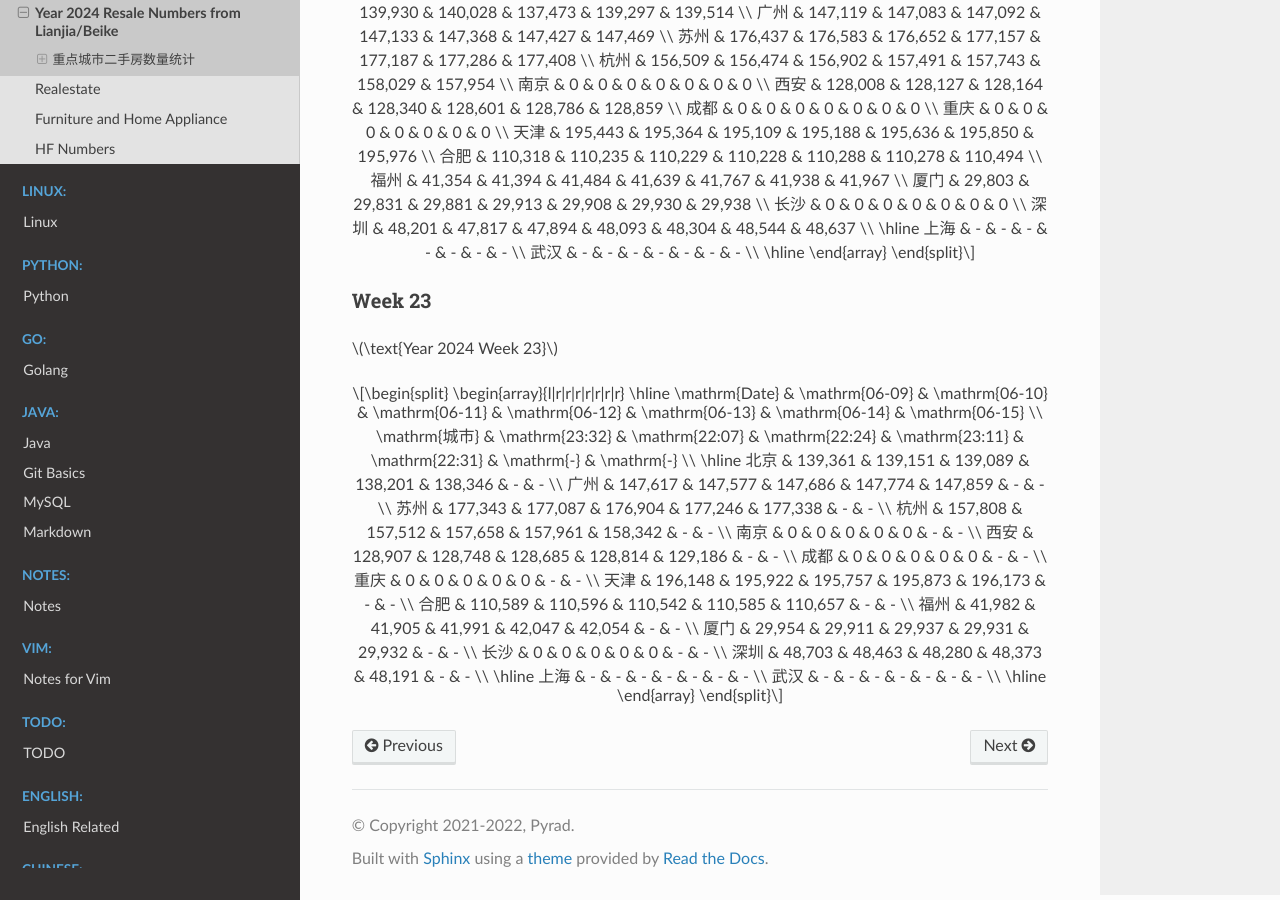
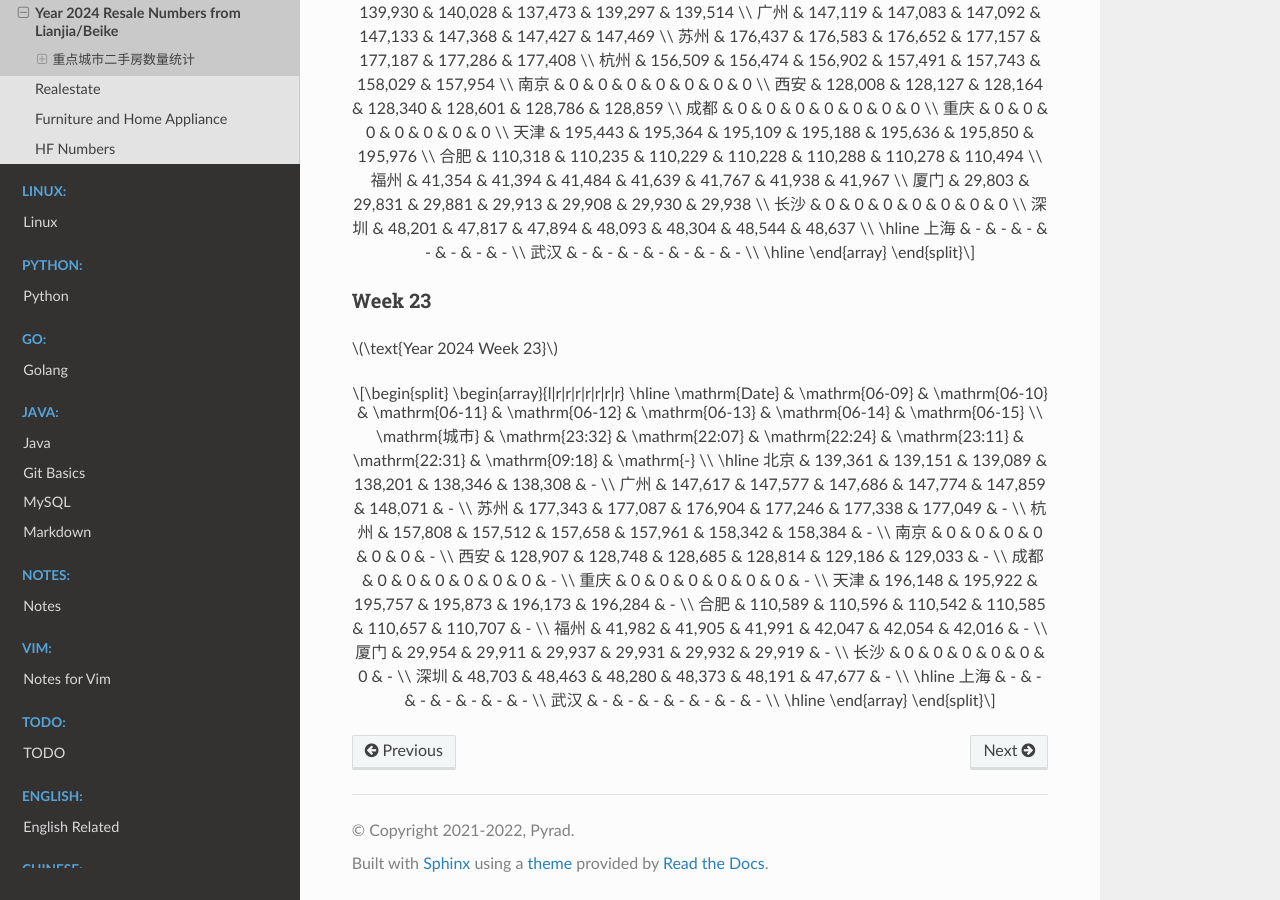
Before and after one commit to Pyrad/pyradnotes, a Sphinx documentation site: the page built from source/RealEstate/resalenumbers2024.md, in a window 1280 px wide and 900 px high, scrolled down 11341 px. Built offline with Sphinx 7.4.7 and the Read the Docs theme 2.0.0, drawn with Linux system fonts in a browser that asks for light colours; a script that is not in the unit is left out.

Commit message:
Realestate Update resale numbers 2024-06-14 09:18

```diff
--- a/source/RealEstate/resalenumbers2024.md
+++ b/source/RealEstate/resalenumbers2024.md
@@ -747,22 +747,22 @@
 \begin{array}{l|r|r|r|r|r|r|r}
 \hline
 \mathrm{Date} & \mathrm{06-09} & \mathrm{06-10} & \mathrm{06-11} & \mathrm{06-12} & \mathrm{06-13} & \mathrm{06-14} & \mathrm{06-15} \\
-\mathrm{城市} & \mathrm{23:32} & \mathrm{22:07} & \mathrm{22:24} & \mathrm{23:11} & \mathrm{22:31} & \mathrm{-} & \mathrm{-} \\
+\mathrm{城市} & \mathrm{23:32} & \mathrm{22:07} & \mathrm{22:24} & \mathrm{23:11} & \mathrm{22:31} & \mathrm{09:18} & \mathrm{-} \\
 \hline
-北京 & 139,361 & 139,151 & 139,089 & 138,201 & 138,346 & - & - \\
-广州 & 147,617 & 147,577 & 147,686 & 147,774 & 147,859 & - & - \\
-苏州 & 177,343 & 177,087 & 176,904 & 177,246 & 177,338 & - & - \\
-杭州 & 157,808 & 157,512 & 157,658 & 157,961 & 158,342 & - & - \\
-南京 & 0 & 0 & 0 & 0 & 0 & - & - \\
-西安 & 128,907 & 128,748 & 128,685 & 128,814 & 129,186 & - & - \\
-成都 & 0 & 0 & 0 & 0 & 0 & - & - \\
-重庆 & 0 & 0 & 0 & 0 & 0 & - & - \\
-天津 & 196,148 & 195,922 & 195,757 & 195,873 & 196,173 & - & - \\
-合肥 & 110,589 & 110,596 & 110,542 & 110,585 & 110,657 & - & - \\
-福州 & 41,982 & 41,905 & 41,991 & 42,047 & 42,054 & - & - \\
-厦门 & 29,954 & 29,911 & 29,937 & 29,931 & 29,932 & - & - \\
-长沙 & 0 & 0 & 0 & 0 & 0 & - & - \\
-深圳 & 48,703 & 48,463 & 48,280 & 48,373 & 48,191 & - & - \\
+北京 & 139,361 & 139,151 & 139,089 & 138,201 & 138,346 & 138,308 & - \\
+广州 & 147,617 & 147,577 & 147,686 & 147,774 & 147,859 & 148,071 & - \\
+苏州 & 177,343 & 177,087 & 176,904 & 177,246 & 177,338 & 177,049 & - \\
+杭州 & 157,808 & 157,512 & 157,658 & 157,961 & 158,342 & 158,384 & - \\
+南京 & 0 & 0 & 0 & 0 & 0 & 0 & - \\
+西安 & 128,907 & 128,748 & 128,685 & 128,814 & 129,186 & 129,033 & - \\
+成都 & 0 & 0 & 0 & 0 & 0 & 0 & - \\
+重庆 & 0 & 0 & 0 & 0 & 0 & 0 & - \\
+天津 & 196,148 & 195,922 & 195,757 & 195,873 & 196,173 & 196,284 & - \\
+合肥 & 110,589 & 110,596 & 110,542 & 110,585 & 110,657 & 110,707 & - \\
+福州 & 41,982 & 41,905 & 41,991 & 42,047 & 42,054 & 42,016 & - \\
+厦门 & 29,954 & 29,911 & 29,937 & 29,931 & 29,932 & 29,919 & - \\
+长沙 & 0 & 0 & 0 & 0 & 0 & 0 & - \\
+深圳 & 48,703 & 48,463 & 48,280 & 48,373 & 48,191 & 47,677 & - \\
 \hline
 上海 & - & - & - & - & - & - & - \\
 武汉 & - & - & - & - & - & - & - \\
```
Also changed, not shown: 1 other file.
